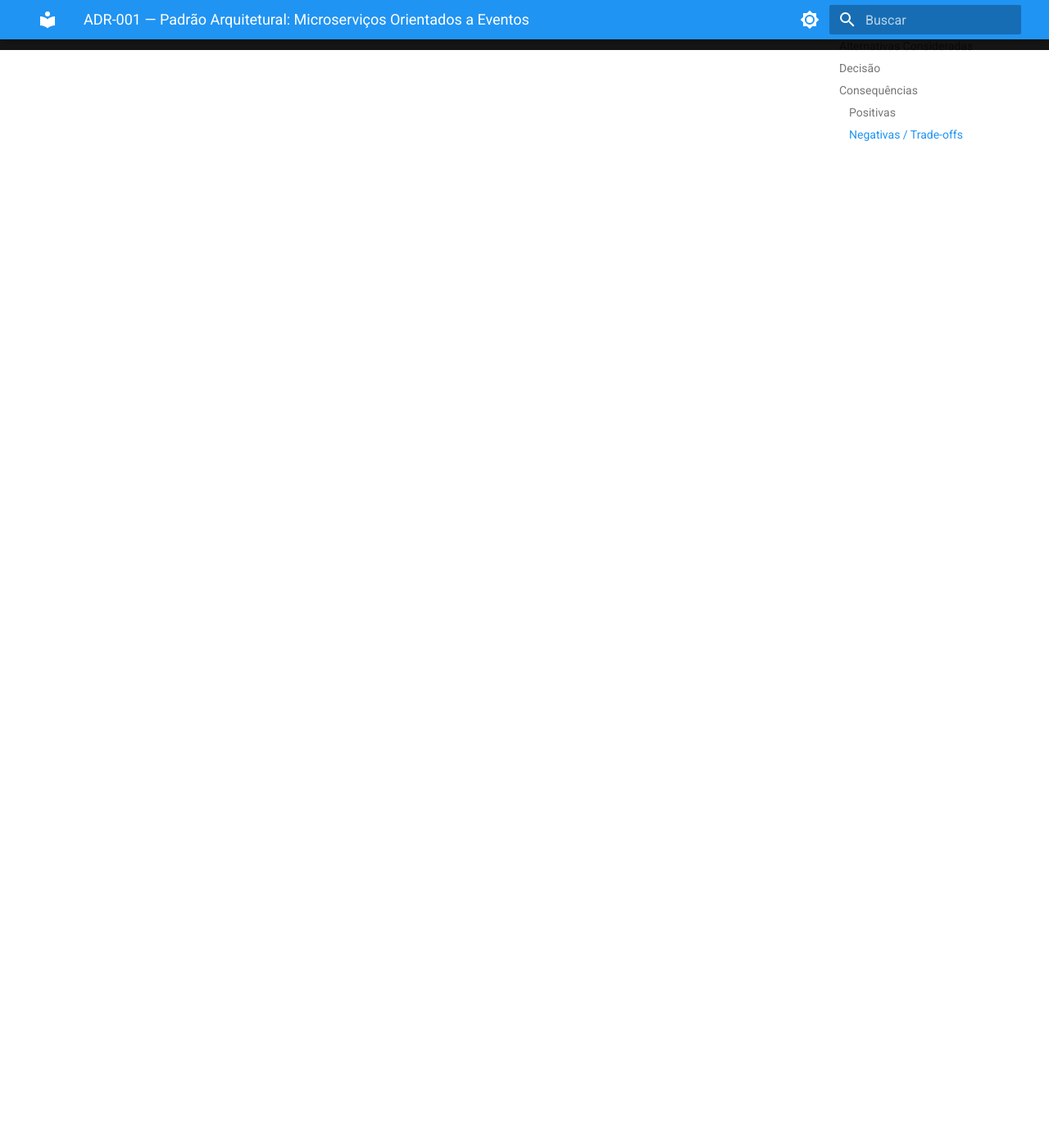
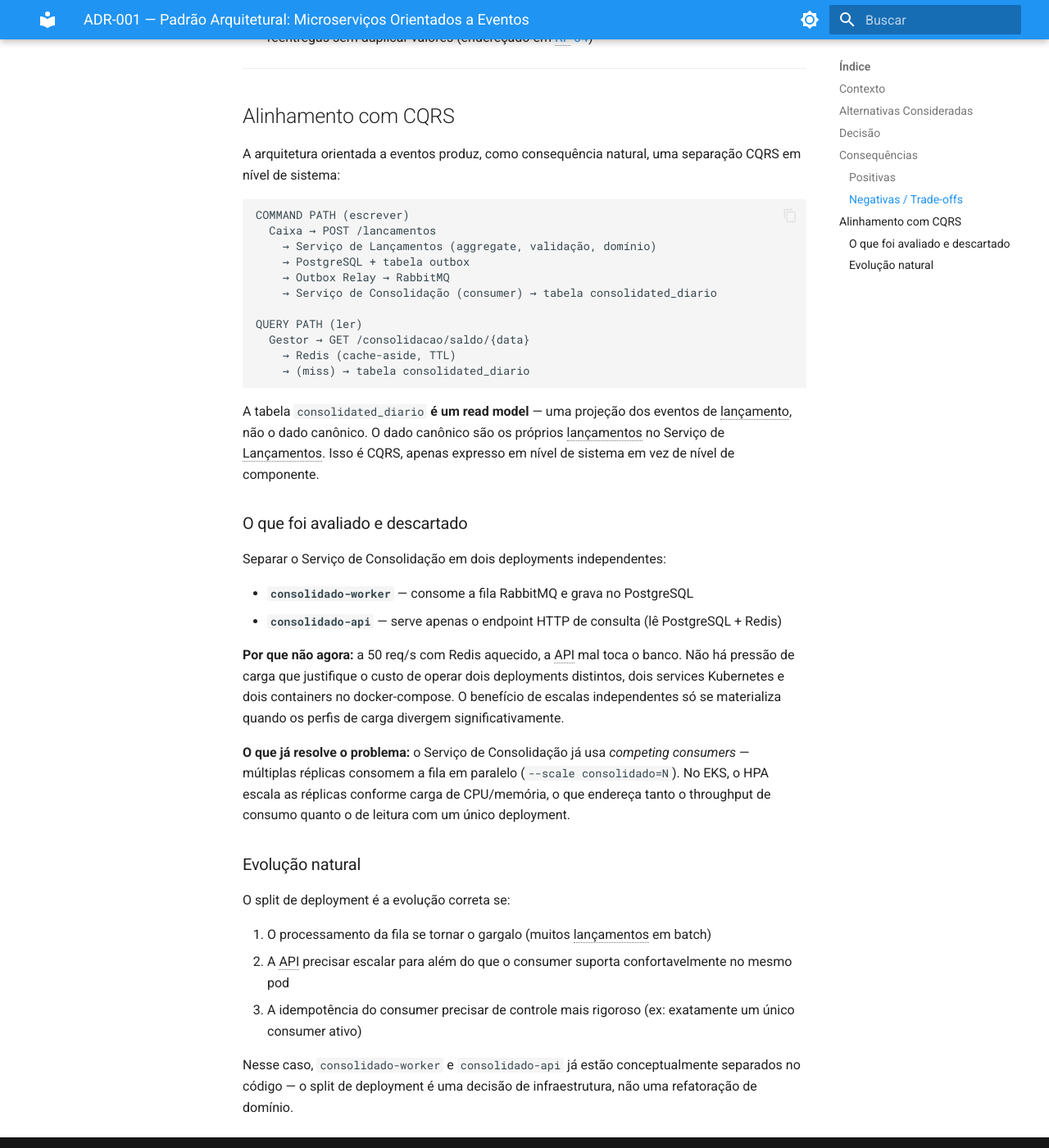
Before and after one commit to gsperim/account-engine-lab, an MkDocs documentation site: the page built from docs/adr/ADR-001-padrao-arquitetural.md, in a window 1280 px wide and 1400 px high, scrolled down 2108 px. Shown: the whole window at 82% size. Built offline with MkDocs 1.6.1 and Material for MkDocs 9.7.7, drawn with Linux system fonts in a browser that asks for light colours; before the commit the page ends 2169 px from its top, so only the background shows below that; some of the changed text lies outside the part shown.

Commit message:
docs(adr-001): registrar avaliação de CQRS e alinhamento com o design atual
O padrão orientado a eventos produz CQRS em nível de sistema como consequência
natural: o command path (Caixa → Lançamentos → Outbox → queue → consolidated_diario)
e o query path (Gestor → Redis → consolidated_diario) já são separados.

Registra avaliação consciente do split de deployment do Consolidado em
consolidado-worker e consolidado-api: descartado como prematuro para 50 req/s,
com competing consumers e HPA cobrindo os requisitos atuais. Documentado como
evolução natural quando os perfis de carga divergirem.

Co-Authored-By: Claude Sonnet 4.6 <noreply@anthropic.com>

````diff
--- a/docs/adr/ADR-001-padrao-arquitetural.md
+++ b/docs/adr/ADR-001-padrao-arquitetural.md
@@ -32,6 +32,7 @@ Esses dois requisitos juntos eliminam qualquer arquitetura onde os serviços se
 | **Monolito** | Não separa as responsabilidades; uma falha no módulo de consolidação afetaria o registro de lançamentos |
 | **Microserviços com chamadas REST síncronas** | O Lançamentos chamaria a Consolidação diretamente — viola [NFR-01](../negocio/requisitos.md#nfr-01): se a Consolidação cair, o Lançamentos aguardaria resposta ou falharia |
 | **Arquitetura serverless** | Complexidade operacional desnecessária para o volume especificado; testabilidade local reduzida |
+| **CQRS com split de deployment no Consolidado** | Avaliado — ver seção [Alinhamento com CQRS](#alinhamento-com-cqrs) |
 
 ---
 
@@ -60,3 +61,46 @@ O diagrama de containers (C4 L2) reflete essa topologia: os dois serviços nunca
 - **Complexidade operacional** — um broker de mensagens precisa ser provisionado, monitorado e mantido
 - **Debugging distribuído** — rastrear o caminho de um lançamento até o saldo exige correlação de logs entre serviços (mitigado por [NFR-04](../negocio/requisitos.md#nfr-04) e [NFR-09](../negocio/requisitos.md#nfr-09))
 - **Idempotência obrigatória no consumidor** — o Serviço de Consolidação Diária deve tratar reentregas sem duplicar valores (endereçado em [RF-04](../negocio/requisitos.md#rf-04))
+
+---
+
+## Alinhamento com CQRS
+
+A arquitetura orientada a eventos produz, como consequência natural, uma separação CQRS em nível de sistema:
+
+```
+COMMAND PATH (escrever)
+  Caixa → POST /lancamentos
+    → Serviço de Lançamentos (aggregate, validação, domínio)
+    → PostgreSQL + tabela outbox
+    → Outbox Relay → RabbitMQ
+    → Serviço de Consolidação (consumer) → tabela consolidated_diario
+
+QUERY PATH (ler)
+  Gestor → GET /consolidacao/saldo/{data}
+    → Redis (cache-aside, TTL)
+    → (miss) → tabela consolidated_diario
+```
+
+A tabela `consolidated_diario` **é um read model** — uma projeção dos eventos de lançamento, não o dado canônico. O dado canônico são os próprios lançamentos no Serviço de Lançamentos. Isso é CQRS, apenas expresso em nível de sistema em vez de nível de componente.
+
+### O que foi avaliado e descartado
+
+Separar o Serviço de Consolidação em dois deployments independentes:
+
+- **`consolidado-worker`** — consome a fila RabbitMQ e grava no PostgreSQL
+- **`consolidado-api`** — serve apenas o endpoint HTTP de consulta (lê PostgreSQL + Redis)
+
+**Por que não agora:** a 50 req/s com Redis aquecido, a API mal toca o banco. Não há pressão de carga que justifique o custo de operar dois deployments distintos, dois services Kubernetes e dois containers no docker-compose. O benefício de escalas independentes só se materializa quando os perfis de carga divergem significativamente.
+
+**O que já resolve o problema:** o Serviço de Consolidação já usa *competing consumers* — múltiplas réplicas consomem a fila em paralelo (`--scale consolidado=N`). No EKS, o HPA escala as réplicas conforme carga de CPU/memória, o que endereça tanto o throughput de consumo quanto o de leitura com um único deployment.
+
+### Evolução natural
+
+O split de deployment é a evolução correta se:
+
+1. O processamento da fila se tornar o gargalo (muitos lançamentos em batch)
+2. A API precisar escalar para além do que o consumer suporta confortavelmente no mesmo pod
+3. A idempotência do consumer precisar de controle mais rigoroso (ex: exatamente um único consumer ativo)
+
+Nesse caso, `consolidado-worker` e `consolidado-api` já estão conceptualmente separados no código — o split de deployment é uma decisão de infraestrutura, não uma refatoração de domínio.
````
